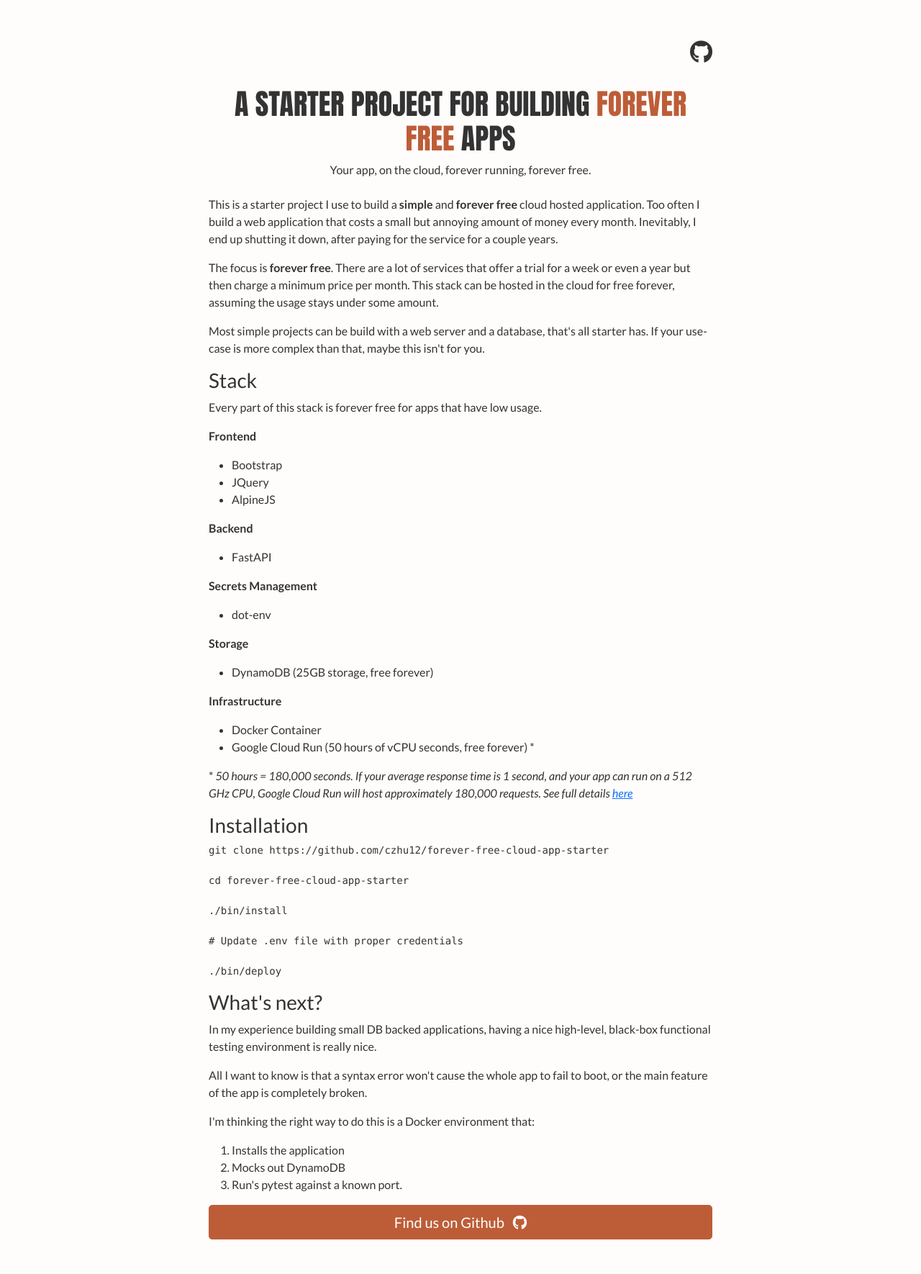
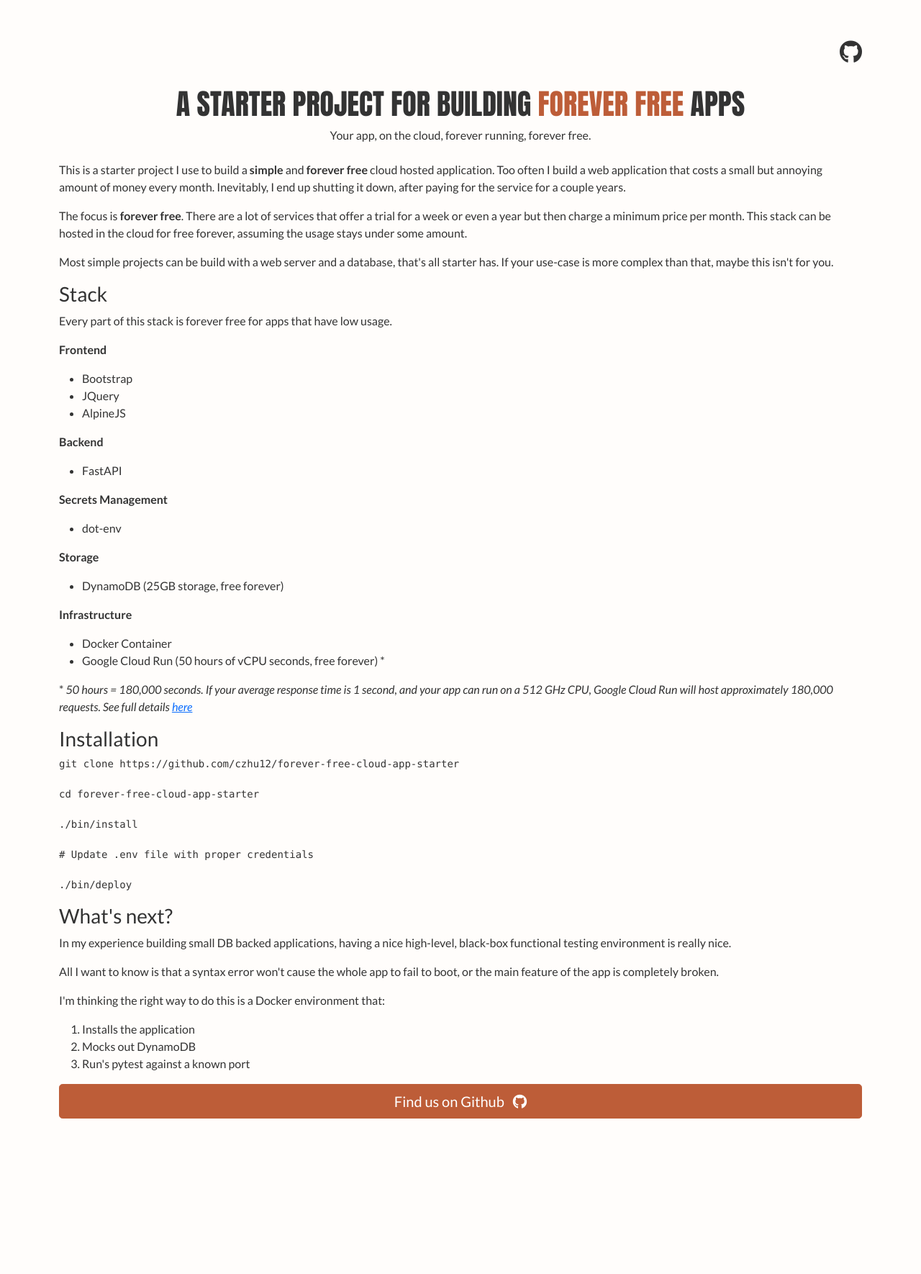
Before and after one commit to czhu12/forever-free-cloud-app-starter, a FastAPI app: page / in a window 1280 px wide. Shown: the whole page at 72% size. After the commit the page ends 1554 px from the top, so only its background shows below. Run offline with FastAPI, Linux system fonts and the light colour scheme.

Commit message:
changes to layout

```diff
--- a/static/styles.css
+++ b/static/styles.css
@@ -13,29 +13,6 @@
   color: rgb(189, 93, 56);
 }
 
-@media (min-width: 768px) {
-  .container-small {
-    margin: 0 auto;
-    width: 300px;
-  }
-}
-@media (min-width: 992px) {
-  .container-small {
-    margin: 0 auto;
-    width: 500px;
-  }
-}
-@media (min-width: 1200px) {
-  .container-small {
-    margin: 0 auto;
-    width: 700px;
-  }
-}
-
-.container-small, .container-large {
-    max-width: 100%;
-}
-
 .btn-main, .btn-main:visited {
   background-color: rgb(189, 93, 56) !important;
   border-color: rgb(189, 93, 56) !important;
--- a/templates/index.html
+++ b/templates/index.html
@@ -1,7 +1,7 @@
 {% extends "layout.html" %}
 {% block body %}
 
-<div class="container-small py-5" x-data="{}">
+<div class="container py-5" x-data="{}">
   <div class="text-end mb-4">
     <div style="font-size: 2em; cursor: pointer;" x-on:click="location.href='https://github.com/czhu12/forever-free-cloud-app-starter'">
       <i class="fab fa-github"></i>
--- a/templates/layout.html
+++ b/templates/layout.html
@@ -18,7 +18,7 @@
     <!-- Custom style sheets and scripts -->
     <link rel="stylesheet" href="/static/styles.css">
     <script src="/static/script.js"></script>
-    <title>Welcome to My Website!</title>
+    <title>Forever Free Cloud App Starter!</title>
   </head>
   <body>
     {% block body %}{% endblock %}
```
Also changed, not shown: README.md, 1 other file.
